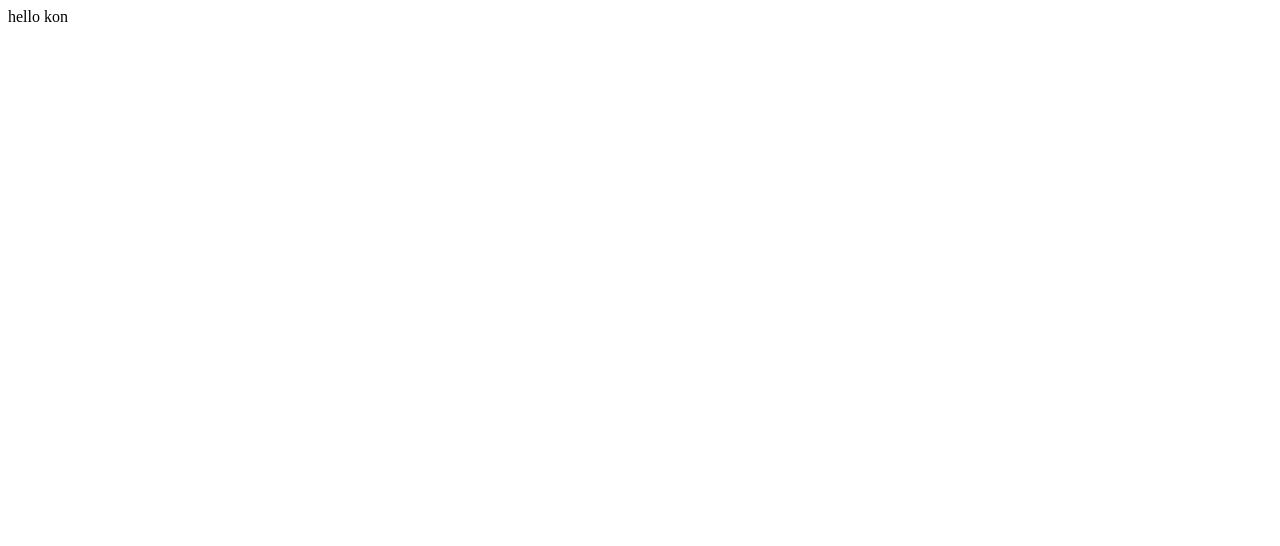
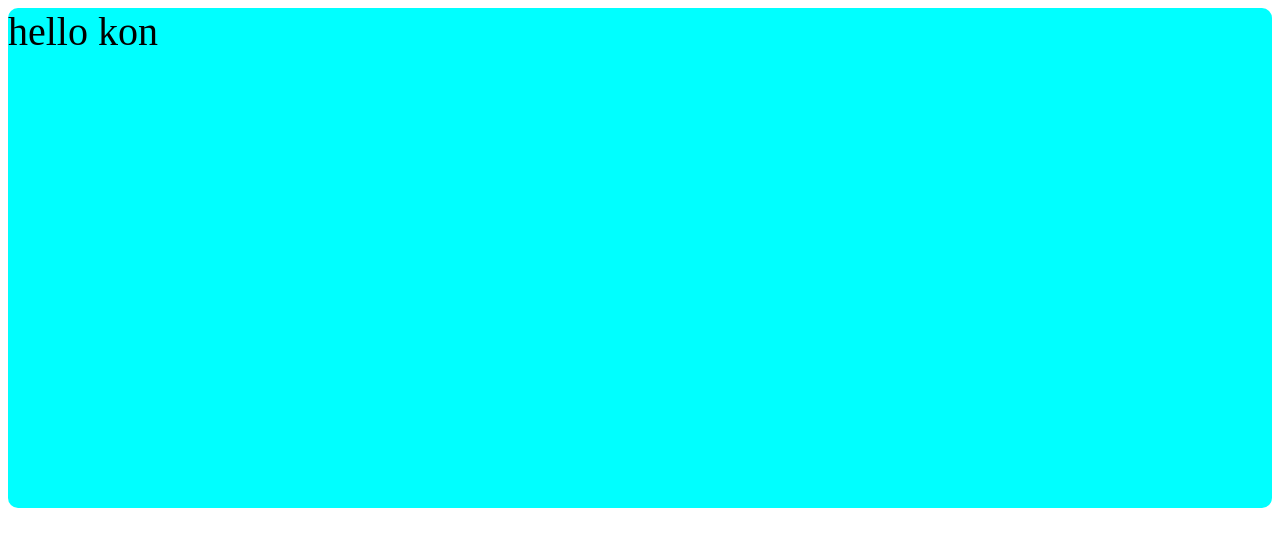
Before and after one commit to sanjeevbhu22/myMachenics, a plain HTML site: page index.html in a window 1280 px wide. Drawn offline with Linux system fonts and the light colour scheme.

Commit message:
new files commited

```diff
--- /dev/null
+++ b/index.css
@@ -0,0 +1,8 @@
+.container{
+    height: 500px;
+    width: auto;
+    margin: auto;
+    font-size: 40px;
+    border-radius: 10px;
+    background-color: aqua;
+}
--- a/index.html
+++ b/index.html
@@ -4,9 +4,13 @@
     <meta charset="UTF-8">
     <meta name="viewport" content="width=device-width, initial-scale=1.0">
     <title>Document</title>
+    <link rel="stylesheet" href="index.css" type="text/css">
 </head>
 <body>
-    hello kon
+    <div class="container">
+        hello kon
+    </div>
+
     <marquee>New project is under maintainance</marquee>
 </body>
 </html>
```
